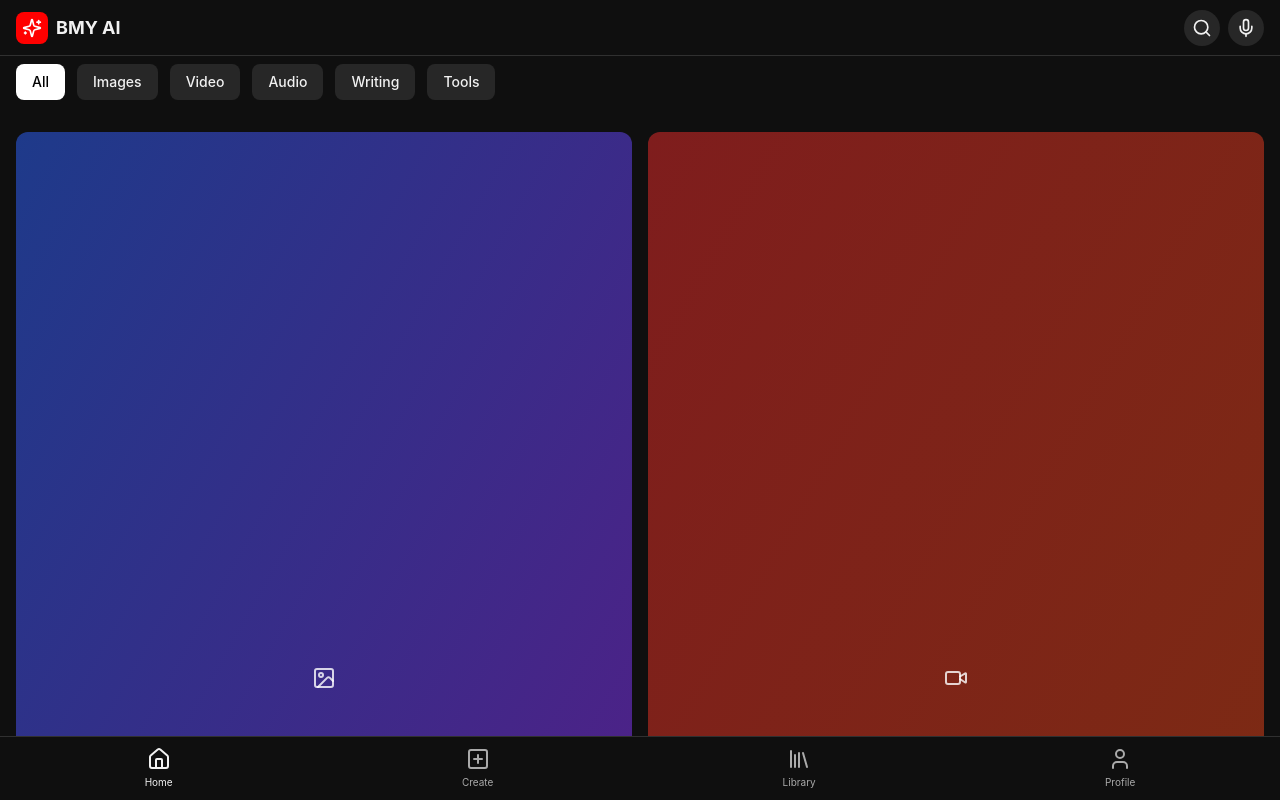
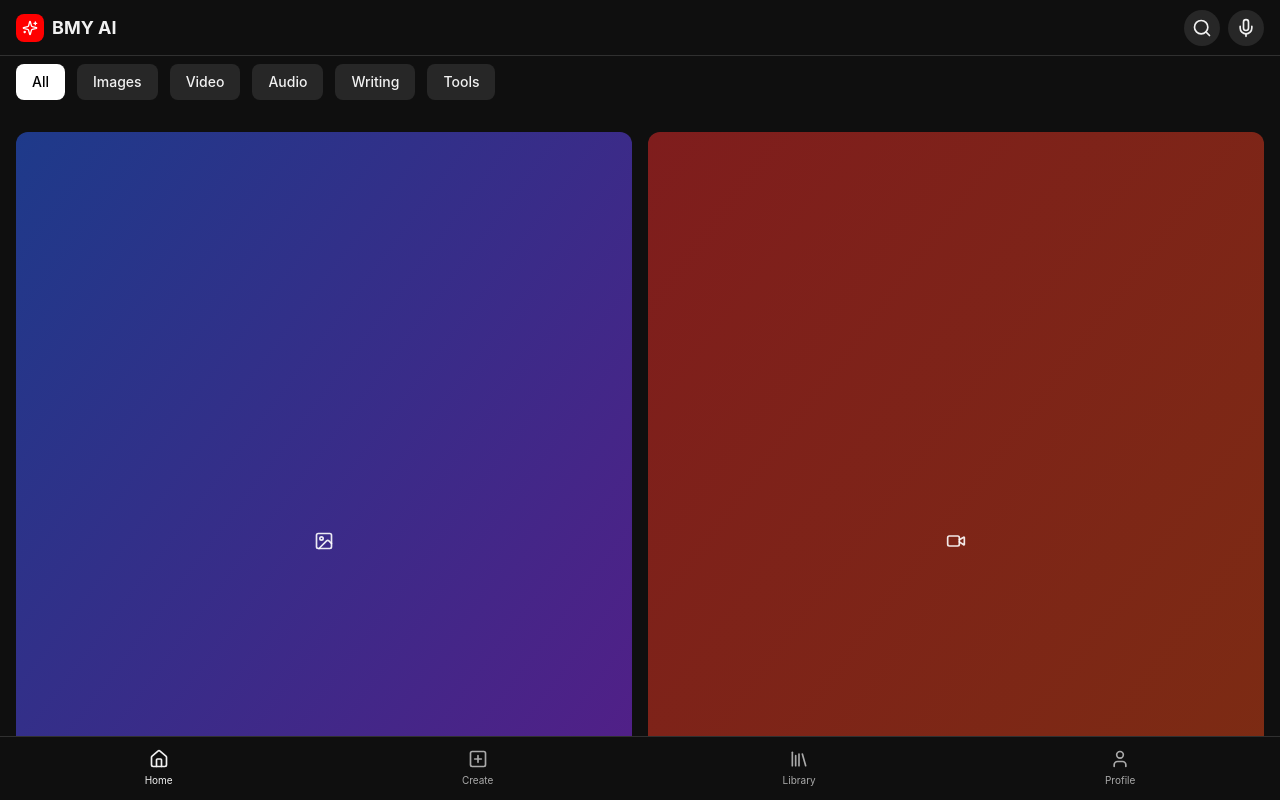
Before and after one commit to capacitytools/bmy-ai-studio, a Next.js app: page / in a window 1280 px wide. Shown: the top 800 px of the page. Built offline with nearby package versions, Linux system fonts and the light colour scheme.

Commit message:
Update page.js

```diff
--- a/app/page.js
+++ b/app/page.js
@@ -15,10 +15,11 @@ const tools = [
 export default function HomePage() {
   return (
     <div className="min-h-screen bg-yt-bg pb-20">
+      {/* Top Bar */}
       <header className="fixed top-0 left-0 right-0 h-14 bg-yt-bg flex items-center justify-between px-4 z-50 border-b border-yt-border">
         <div className="flex items-center gap-2">
           <div className="bg-yt-red text-white p-1.5 rounded-lg">
-            <Sparkles className="w-5 h-5" />
+            <Sparkles className="w-4 h-4" />
           </div>
           <span className="text-lg font-bold text-yt-text">BMY AI</span>
         </div>
@@ -32,6 +33,7 @@ export default function HomePage() {
         </div>
       </header>
 
+      {/* Main Content */}
       <main className="pt-16 px-4">
         <div className="flex gap-3 overflow-x-auto pb-4 mb-4 no-scrollbar">
           {["All", "Images", "Video", "Audio", "Writing", "Tools"].map((cat, i) => (
@@ -46,13 +48,14 @@ export default function HomePage() {
           ))}
         </div>
 
+        {/* Tools Grid */}
         <div className="grid grid-cols-2 gap-4">
           {tools.map((tool, i) => {
             const IconComponent = tool.icon;
             return (
               <Link key={i} href={tool.link} className="flex flex-col gap-2 active:scale-95 transition-transform">
-                <div className={`w-full aspect-[9/16] rounded-xl bg-gradient-to-br ${tool.color} flex flex-col items-center justify-center relative p-3`}>
-                  <IconComponent className="w-6 h-6 text-white/80 mb-1" />
+                <div className={`w-full aspect-[3/4] rounded-xl bg-gradient-to-br ${tool.color} flex flex-col items-center justify-center relative p-2`}>
+                  <IconComponent className="w-5 h-5 text-white/90 mb-1" />
                   <span className="absolute bottom-2 right-2 bg-black/70 text-white text-[10px] px-1.5 py-0.5 rounded">
                     {tool.badge}
                   </span>
@@ -65,21 +68,22 @@ export default function HomePage() {
         </div>
       </main>
 
+      {/* Bottom Navigation */}
       <nav className="fixed bottom-0 left-0 right-0 h-16 bg-yt-bg border-t border-yt-border flex items-center justify-around z-50">
         <Link href="/" className="flex flex-col items-center gap-1 text-yt-text">
-          <Home className="w-6 h-6" />
+          <Home className="w-5 h-5" />
           <span className="text-[10px]">Home</span>
         </Link>
         <Link href="/create" className="flex flex-col items-center gap-1 text-yt-textSec">
-          <PlusSquare className="w-6 h-6" />
+          <PlusSquare className="w-5 h-5" />
           <span className="text-[10px]">Create</span>
         </Link>
         <Link href="/library" className="flex flex-col items-center gap-1 text-yt-textSec">
-          <Library className="w-6 h-6" />
+          <Library className="w-5 h-5" />
           <span className="text-[10px]">Library</span>
         </Link>
         <Link href="/profile" className="flex flex-col items-center gap-1 text-yt-textSec">
-          <User className="w-6 h-6" />
+          <User className="w-5 h-5" />
           <span className="text-[10px]">Profile</span>
         </Link>
       </nav>
```
